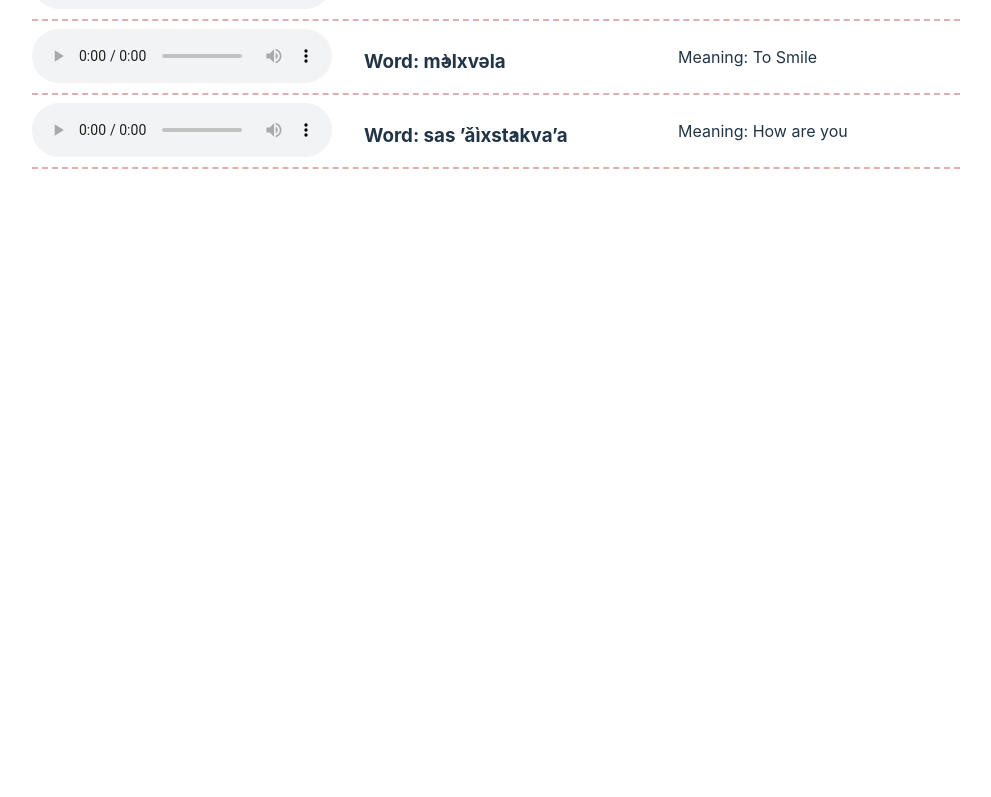
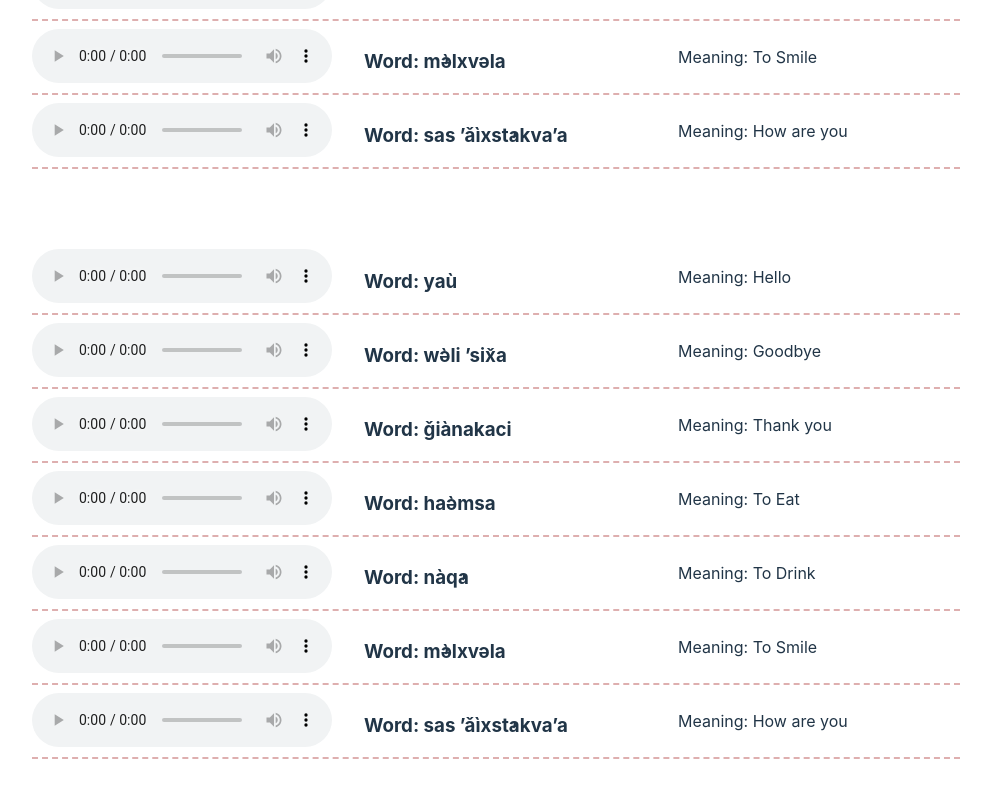
Before and after one commit to Trev004/DGL-409-Wuikinuxv-Learning-App, a React (Vite) app in the folder Wuikinuxv Learning App/: page /wordlist in a window 1280 px wide. Shown: the part 673-1470 px from the top of the page, without its empty margins (144-1135 px from the left). Before the commit the page ends 898 px from the top, so only its background shows below. Built offline with nearby package versions, Linux system fonts and the light colour scheme.

Commit message:
Create the Word component
Creates and makes use of a new component `Word` that instead of mapping each word to a `p` tag, it maps it to a series of `span` tags, setting up the base for the highlighting feature

```diff
--- /dev/null
+++ b/Wuikinuxv Learning App/src/assets/Components/Word.jsx
@@ -0,0 +1,24 @@
+import { PropTypes } from "prop-types";
+function Word ({ word, isListView }) {
+    const { sounds, meaning, file } = word;
+    // propTypes based on eslint recommendation and GPT-Assisted code
+    Word.propTypes = {
+      word: PropTypes.shape({
+        sounds: PropTypes.arrayOf(PropTypes.string).isRequired,
+        meaning: PropTypes.string.isRequired,
+        file: PropTypes.string.isRequired,
+      }).isRequired,
+      isListView: PropTypes.string.isRequired,
+    };
+    return (
+      <div className={isListView ? 'word-list' : 'word-card'}>
+        <audio controls>
+          <source src={file} type="audio/mpeg" />
+        </audio>
+        <h3>Word: {sounds.map((sound, index) => <span key={index}>{sound}</span>)}</h3>
+        <p>Meaning: {meaning}</p>
+      </div>
+    );
+}
+
+export default Word;
--- a/Wuikinuxv Learning App/src/assets/Pages/App.jsx
+++ b/Wuikinuxv Learning App/src/assets/Pages/App.jsx
@@ -1,4 +1,5 @@
 import { useEffect, useState } from 'react'
+import Word from '../Components/Word'
 import wordlist from '../words.json'
 import './App.css'
 
@@ -42,6 +43,11 @@ function App() {
           </div>
         ))}
       </div>
+      <div className={currentContainerView}>
+      {words.map((word, index) => (
+          <Word key={index} word={word} isListView={isListView}/>
+        ))}
+      </div>
     </>
   )
 }
```
